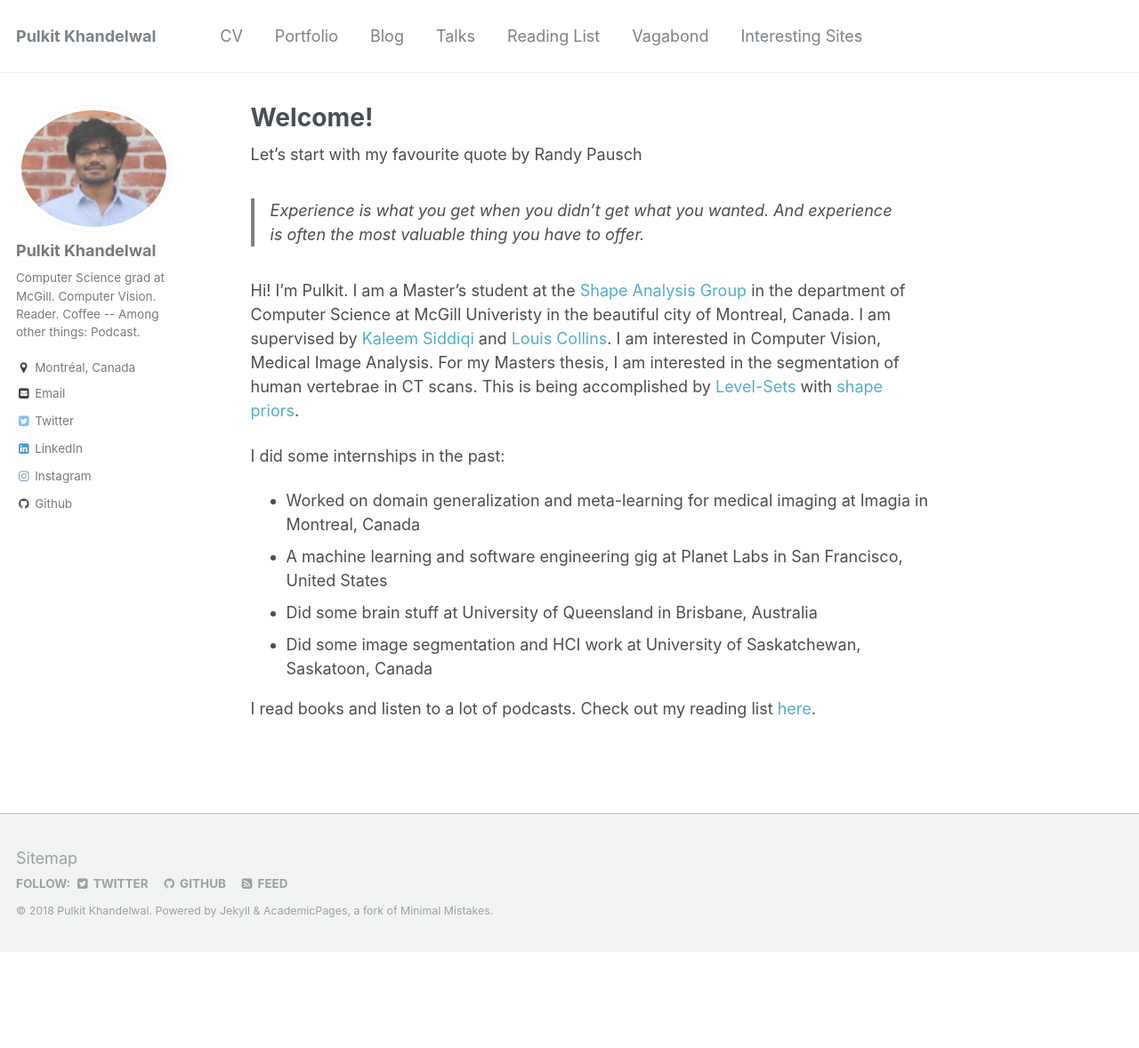
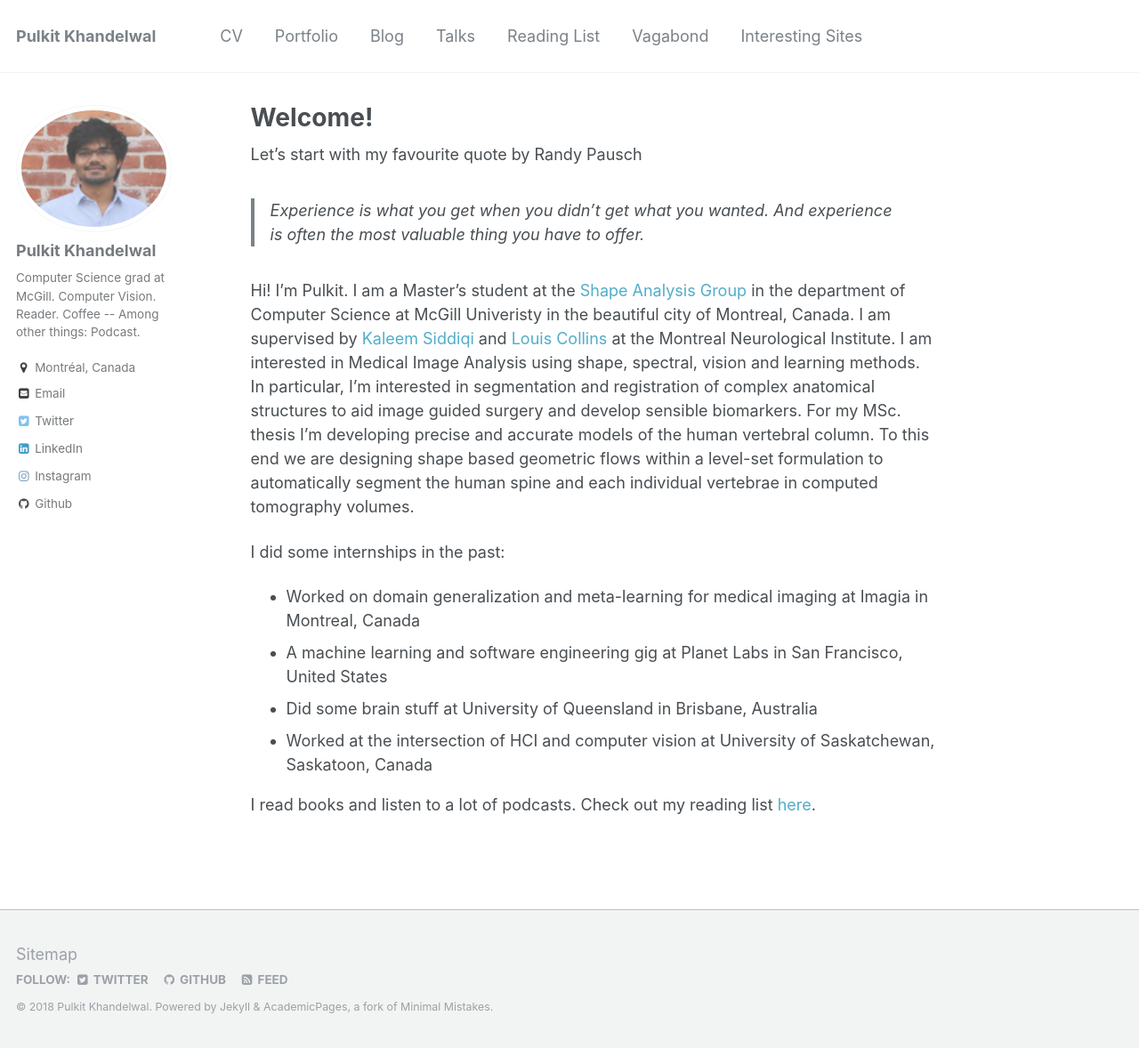
Before and after one commit to Pulkit-Khandelwal/pulkit-khandelwal.github.io, a Jekyll site: the page built from _pages/about.md, in a window 1280 px wide and 1178 px high. Shown: the whole window at 89% size. Built offline with Jekyll 4.4.1, drawn with Linux system fonts in a browser that asks for light colours.

Commit message:
Update about.md

```diff
--- a/_pages/about.md
+++ b/_pages/about.md
@@ -12,12 +12,12 @@ Let's start with my favourite quote by Randy Pausch
 > Experience is what you get when you didn't get what you wanted.
 > And experience is often the most valuable thing you have to offer.
 
-Hi! I'm Pulkit. I am a Master's student at the [Shape Analysis Group](http://www.cim.mcgill.ca/~shape/) in the department of Computer Science at McGill Univeristy in the beautiful city of Montreal, Canada. I am supervised by [Kaleem Siddiqi](http://www.cim.mcgill.ca/~siddiqi/) and [Louis Collins](http://nist.mni.mcgill.ca/). I am interested in Computer Vision, Medical Image Analysis. For my Masters thesis, I am interested in the segmentation of human vertebrae in CT scans. This is being accomplished by [Level-Sets](https://math.berkeley.edu/~sethian/2006/Explanations/level_set_explain.html) with [shape priors](https://tel.archives-ouvertes.fr/file/index/docid/327560/filename/Rousson.pdf).
+Hi! I'm Pulkit. I am a Master's student at the [Shape Analysis Group](http://www.cim.mcgill.ca/~shape/) in the department of Computer Science at McGill Univeristy in the beautiful city of Montreal, Canada. I am supervised by [Kaleem Siddiqi](http://www.cim.mcgill.ca/~siddiqi/) and [Louis Collins](http://nist.mni.mcgill.ca/) at the Montreal Neurological Institute. I am interested in Medical Image Analysis using shape, spectral, vision and learning methods. In particular, I'm interested in segmentation and registration of complex anatomical structures to aid image guided surgery and develop sensible biomarkers. For my MSc. thesis I'm developing precise and accurate models of the human vertebral column. To this end we are designing shape based geometric flows within a level-set formulation to automatically segment the human spine and each individual vertebrae in computed tomography volumes.
 
 I did some internships in the past:
 * Worked on domain generalization and meta-learning for medical imaging at Imagia in Montreal, Canada
 * A machine learning and software engineering gig at Planet Labs in San Francisco, United States
 * Did some brain stuff at University of Queensland in Brisbane, Australia
-* Did some image segmentation and HCI work at University of Saskatchewan, Saskatoon, Canada
+* Worked at the intersection of HCI and computer vision at University of Saskatchewan, Saskatoon, Canada
 
 I read books and listen to a lot of podcasts. Check out my reading list [here](https://pulkit-khandelwal.github.io/reading-list/).
```
